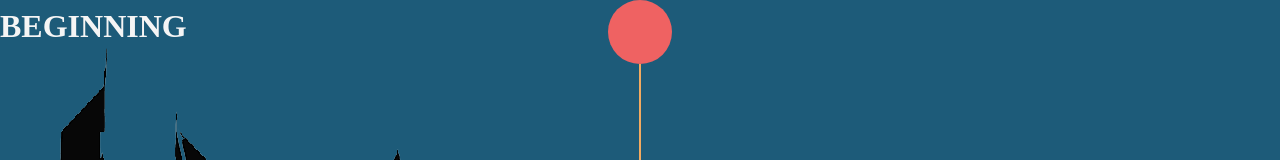
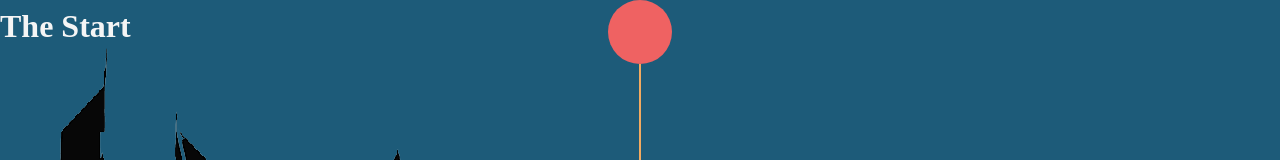
Before and after one commit to Yousha0311m/portfolio, a plain HTML site: page home.html in a window 1280 px wide. Shown: the top 160 px of the page. Drawn offline with Linux system fonts and the light colour scheme; a web font is replaced by a local one.

Commit message:
Update home.html
heading 1 changed

```diff
--- a/home.html
+++ b/home.html
@@ -18,7 +18,7 @@
         <div class="line"></div>
     </div>
     <div class="txt">
-        <h1 class="heading">BEGINNING</h1>
+        <h1 class="heading">The Start</h1>
         <div class="build"></div>
         <div class="para">The Story Starts when I was In sixth class, I started watching videos about web and HTML5.
             I First Tried TO Make A Web Using WIX But I Was Unable To Complete It. Then
```
